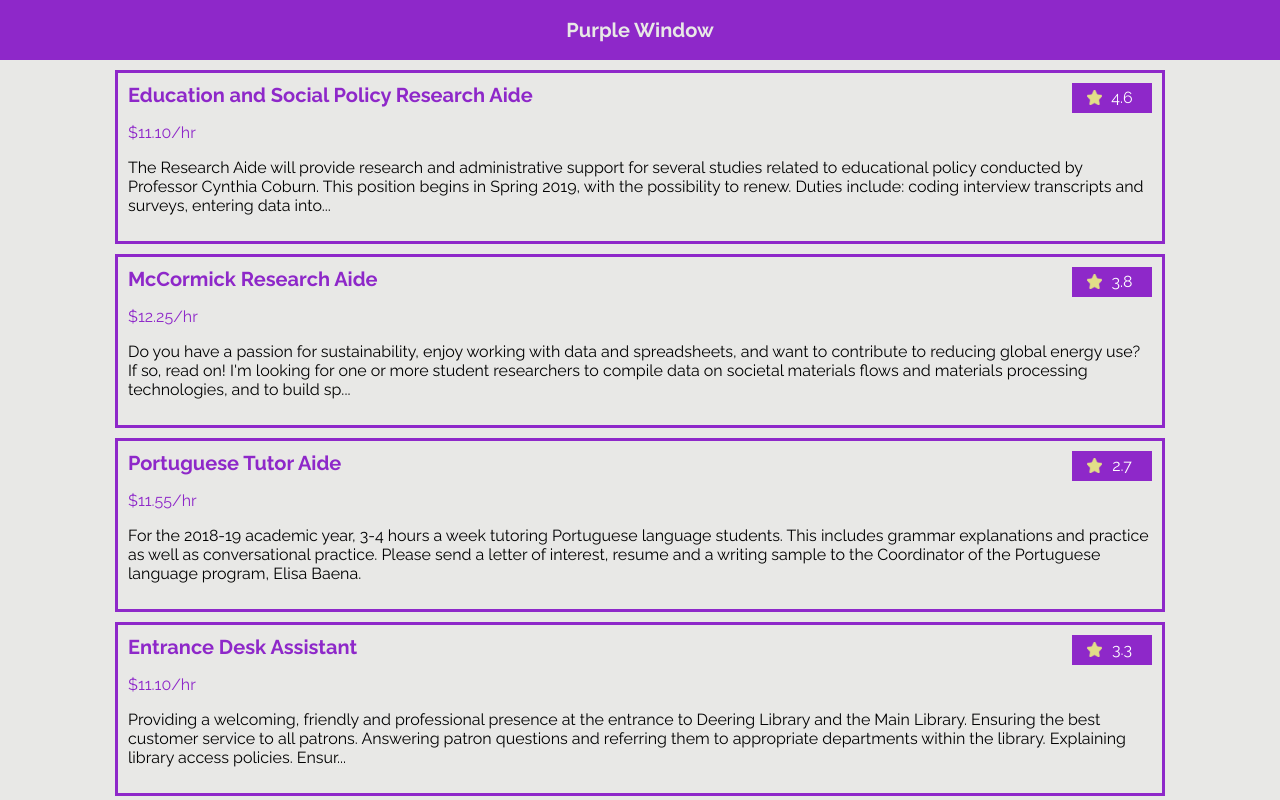
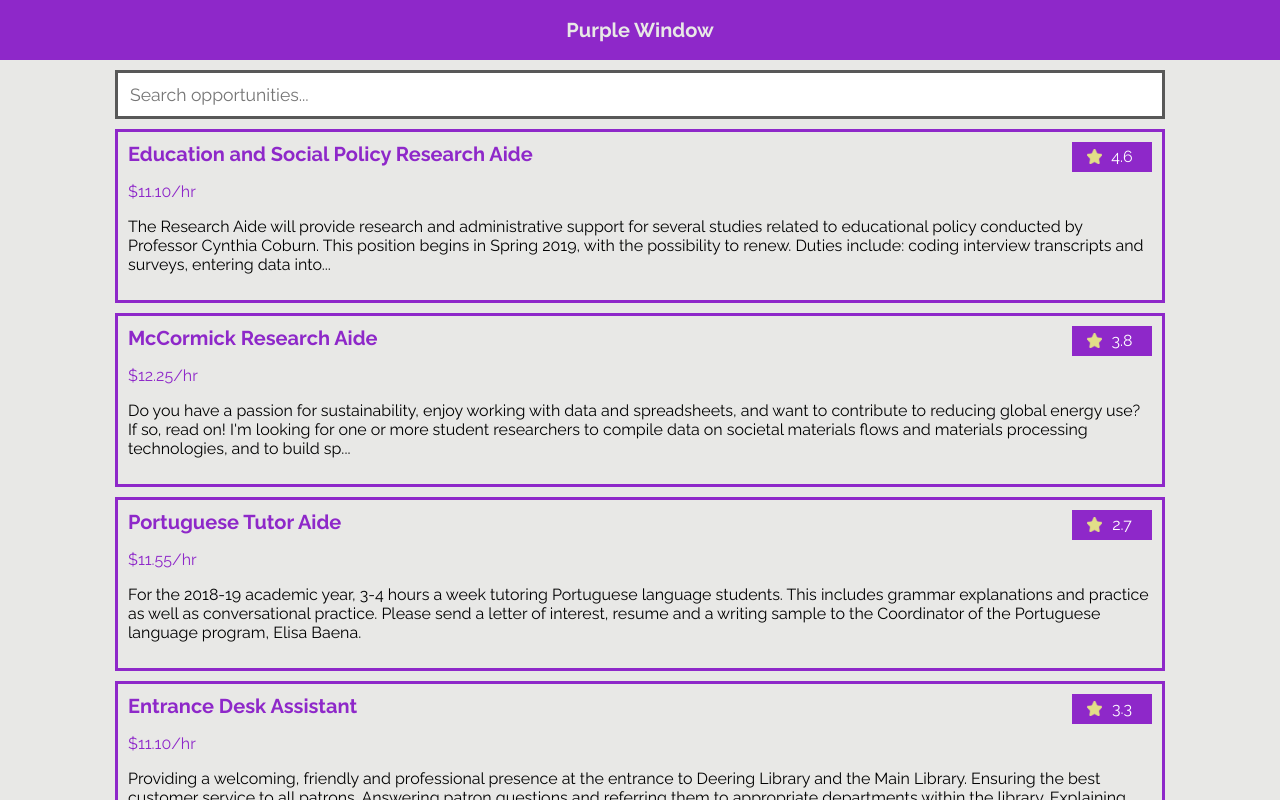
Before and after one commit to cs394-s19/PurpleWindow, a React (Create React App) app in the folder purplewindow/: page / in a window 1280 px wide. Shown: the top 800 px of the page. Built offline with nearby package versions, Linux system fonts and the light colour scheme.

Commit message:
search bar

```diff
--- a/purplewindow/src/components/HomeScreen.js
+++ b/purplewindow/src/components/HomeScreen.js
@@ -4,8 +4,19 @@
 class HomeScreen extends Component {
   constructor(props) {
     super(props);
+    this.state = {jobList: this.props.jobs.slice()};
   }
 
+  filterJobs = () => {
+      let terms = document.getElementById("searchTerms").value;
+      if (terms) {
+          let filtered = this.props.jobs.filter(job => job.description.includes(terms));
+          this.setState({jobList: filtered.slice()});
+          console.log(this.state.jobList);
+      } else {
+          this.setState({jobList: this.props.jobs.slice()});;
+      }
+  }
 
   render() {
     return (
@@ -13,8 +24,11 @@
         <div className={"headerContainer"}>
           <p className={"headerText"}>Purple Window</p>
         </div>
+        <div className={"searchContainer"}>
+          <input className={"searchBox"} placeHolder={"Search opportunities..."} onKeyUp={this.filterJobs} id={"searchTerms"}/>
+        </div>
         {
-          this.props.jobs.map((j, i) => {
+          this.state.jobList.map((j, i) => {
             return <JobContainer key={i} title={j.title} rating={j.rating} pay={j.pay} description={j.description} selectJob={e => this.props.selectJob(j)} />
           })
         }
--- a/purplewindow/src/index.css
+++ b/purplewindow/src/index.css
@@ -28,6 +28,23 @@
   margin: 0px auto;
   line-height: 3;
   font-weight: bolder;
+}
+
+.searchContainer {
+  width: 80%;
+  border: 3px solid #585858;
+  margin: 0px auto;
+  margin-top: 10px;
+  padding: 10px;
+  background-color: #ffffff;
+}
+
+.searchBox {
+    width: 100%;
+    height: 95%;
+    font-size: 110%;
+    font-family: 'Raleway', sans-serif;
+    border: none;
 }
 
 .jobContainer {
```
Also changed, not shown: purplewindow/src/App.js (+31 -31 lines).
